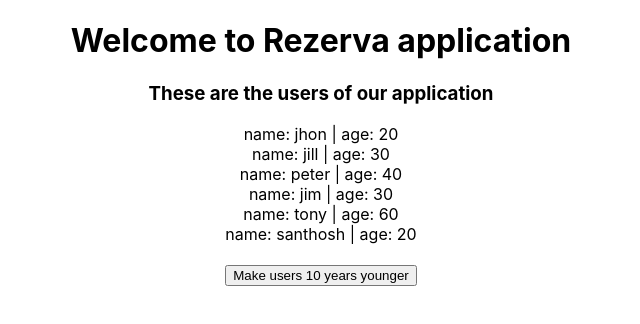
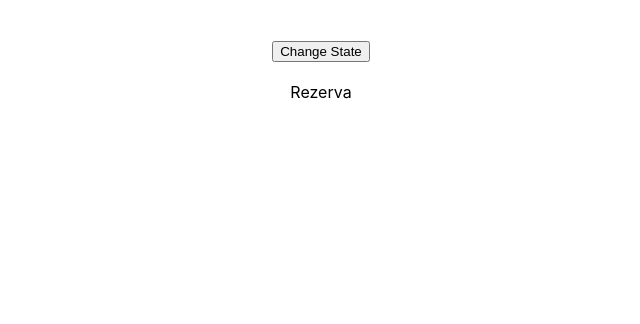
Before and after one commit to Santhoshmahanthi123/react-techsith, a React (Create React App) app: page / in a window 1280 px wide. Shown: the top 324 px of the page, without its empty margins (319-959 px from the left). Built offline with nearby package versions, Linux system fonts and the light colour scheme.

Commit message:
app changed with event handlers

```diff
--- a/src/App.js
+++ b/src/App.js
@@ -1,11 +1,25 @@
 import React, { Component } from "react";
 import "./App.css";
-import Users from "./users/Users";
+
 class App extends Component {
+  state = {
+    name: "Rezerva"
+  };
+
+  changeName = () => {
+    this.setState({
+      name: "Welcome to Rezerva"
+    });
+  };
   render() {
     return (
       <div className="App">
-        <Users title="Welcome to Rezerva" />
+        <br />
+        <br />
+        <button onClick={this.changeName}>Change State </button>
+        <br />
+        <br />
+        <div>{this.state.name}</div>
       </div>
     );
   }
--- a/src/users/User.js
+++ /dev/null
@@ -1,9 +0,0 @@
-import React from "react";
-const User = props => {
-  return (
-    <div>
-      name: {props.children} | age: {props.age}
-    </div>
-  );
-};
-export default User;
--- a/src/users/Users.js
+++ /dev/null
@@ -1,51 +0,0 @@
-import React, { Component } from "react";
-import User from "./User";
-const Console = console;
-class Users extends Component {
-  state = {
-    users: [
-      { name: "jhon", age: 20 },
-      { name: "jill", age: 30 },
-      { name: "peter", age: 40 },
-      { name: "jim", age: 30 },
-      { name: "tony", age: 60 },
-      { name: "santhosh", age: 20 }
-    ],
-    title: "Welcome to Rezerva application"
-  };
-  makeMeYounger = () => {
-    // below is hard coded
-    // this.setState({
-    //   users: [
-    //     { name: "jhon", age: 10 },
-    //     { name: "jill", age: 20 },
-    //     { name: "peter", age: 30 }
-    //   ]
-    // });
-    // making code to dynamiclly change its state
-    const newState = this.state.users.map(user => {
-      const tempUser = user;
-      tempUser.age -= 10;
-      return tempUser;
-    });
-    this.setState({
-      newState
-    });
-  };
-  render() {
-    return (
-      <div>
-        <h1>{this.state.title}</h1>
-        <h3>These are the users of our application</h3>
-        {this.state.users.map(user => {
-          return <User age={user.age}>{user.name}</User>;
-        })}
-        <br />
-        <button onClick={this.makeMeYounger}>
-          Make users 10 years younger
-        </button>
-      </div>
-    );
-  }
-}
-export default Users;
```
